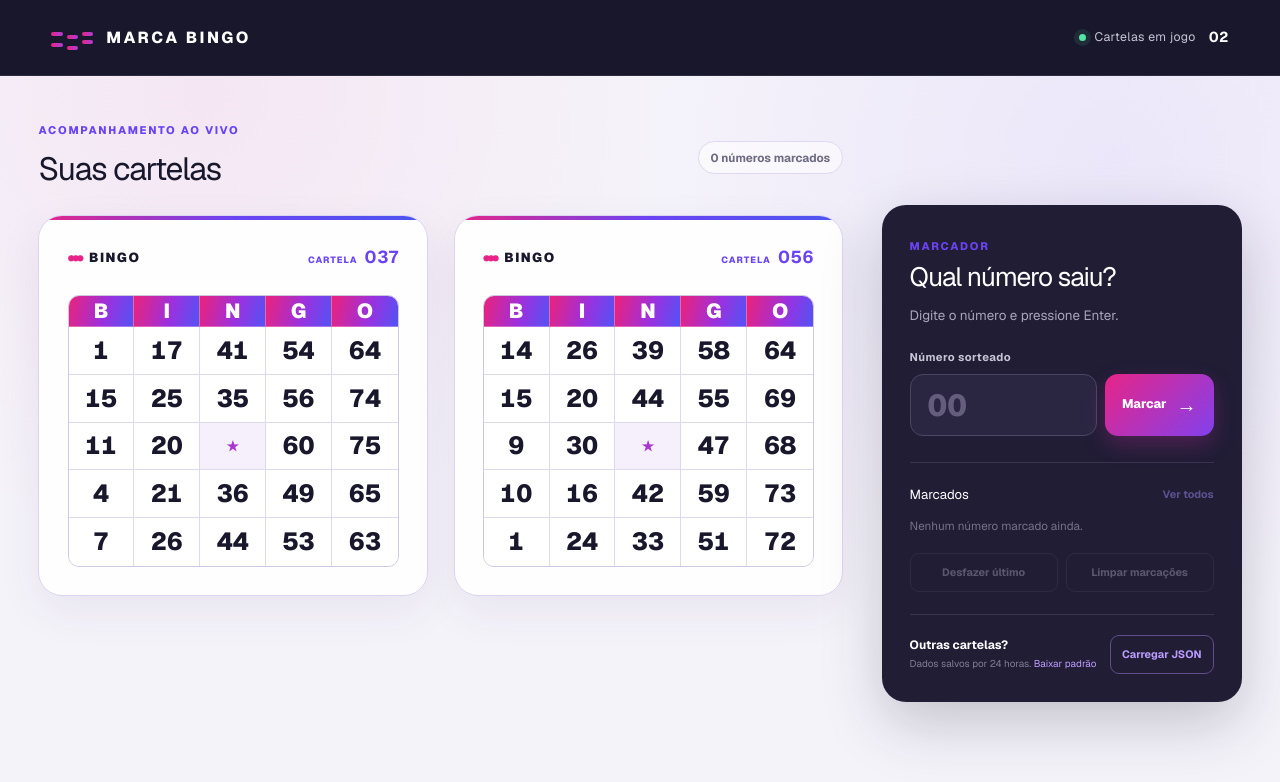
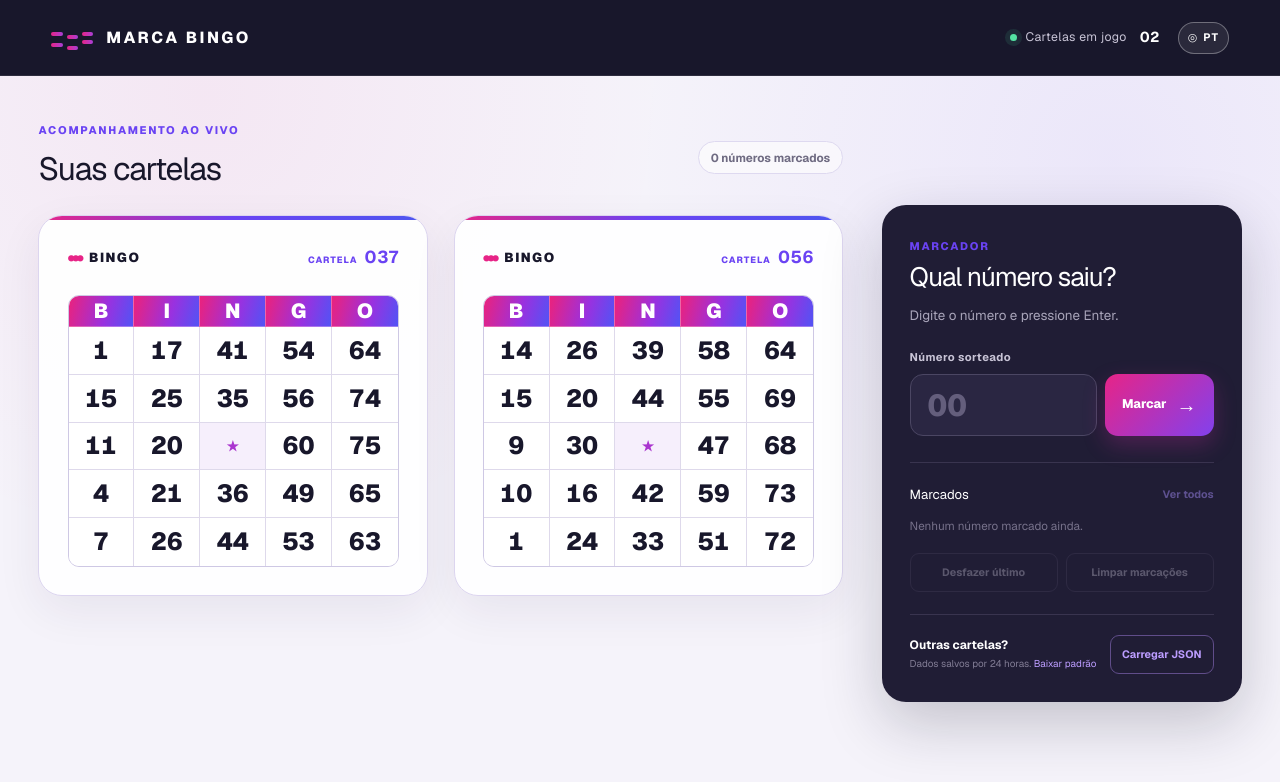
Before and after one commit to jhonedarts/mark-bingo, a Next.js app: page / in a window 1280 px wide. Shown: the top 782 px of the page. Built offline with nearby package versions, Linux system fonts and the light colour scheme.

Commit message:
Add language selector

```diff
--- a/app/bingo-client.tsx
+++ b/app/bingo-client.tsx
@@ -6,10 +6,208 @@ type CellValue = number | null;
 type BingoCard = { title: string; numbers: CellValue[][] };
 type Notice = { type: 'error' | 'info'; text: string } | null;
 type SavedGame = { expiresAt: number; cards: BingoCard[]; calledNumbers: number[] };
+type Locale = 'pt-BR' | 'es' | 'en';
+type SavedLocale = { expiresAt: number; locale: Locale };
+
+type Translation = {
+  brandLabel: string;
+  cardsInPlay: string;
+  changeLanguage: (language: string) => string;
+  cardComplete: (title: string) => string;
+  cardsComplete: (count: number) => string;
+  cardsPanelLabel: string;
+  liveTracking: string;
+  yourCards: string;
+  markedCount: (count: number) => string;
+  loadingCards: string;
+  noCards: string;
+  noCardsHint: string;
+  loadJson: string;
+  card: string;
+  freeSpace: string;
+  numberCell: (number: number, marked: boolean) => string;
+  controlPanelLabel: string;
+  marker: string;
+  whichNumber: string;
+  markInstruction: string;
+  loadInstruction: string;
+  calledNumber: string;
+  confirmNumber: string;
+  mark: string;
+  marked: string;
+  collapse: string;
+  showAll: string;
+  noMarkedNumbers: string;
+  undoLast: string;
+  clearMarks: string;
+  otherCards: string;
+  letsStart: string;
+  savedForOneDay: string;
+  downloadDefault: string;
+  uploadCardsHint: string;
+  storageError: string;
+  missingCardsError: string;
+  loadBeforeMarking: string;
+  invalidNumber: string;
+  absentNumber: (number: number) => string;
+  markRemoved: (number: number) => string;
+  importSuccess: (count: number) => string;
+  invalidJson: string;
+};
 
 const columns = ['B', 'I', 'N', 'G', 'O'];
 const storageKey = 'marca-bingo:game:v1';
+const localeStorageKey = 'marca-bingo:locale:v1';
 const storageDuration = 24 * 60 * 60 * 1000;
+const localeOrder: Locale[] = ['pt-BR', 'es', 'en'];
+const localeNames: Record<Locale, string> = {
+  'pt-BR': 'Português',
+  es: 'Español',
+  en: 'English',
+};
+const localeShortNames: Record<Locale, string> = {
+  'pt-BR': 'PT',
+  es: 'ES',
+  en: 'EN',
+};
+
+const translations: Record<Locale, Translation> = {
+  'pt-BR': {
+    brandLabel: 'Marcador de bingo',
+    cardsInPlay: 'Cartelas em jogo',
+    changeLanguage: (language) => `Alterar idioma para ${language}`,
+    cardComplete: (title) => `Cartela ${title} completa`,
+    cardsComplete: (count) => `${count} cartelas completas`,
+    cardsPanelLabel: 'Cartelas de bingo',
+    liveTracking: 'ACOMPANHAMENTO AO VIVO',
+    yourCards: 'Suas cartelas',
+    markedCount: (count) => `${count} números marcados`,
+    loadingCards: 'Carregando cartelas…',
+    noCards: 'Nenhuma cartela encontrada',
+    noCardsHint: 'Adicione public/cartelas.json ao projeto ou carregue um arquivo JSON abaixo.',
+    loadJson: 'Carregar JSON',
+    card: 'CARTELA',
+    freeSpace: 'Espaço livre',
+    numberCell: (number, marked) => `Número ${number}${marked ? ', marcado' : ''}`,
+    controlPanelLabel: 'Painel de marcação',
+    marker: 'MARCADOR',
+    whichNumber: 'Qual número saiu?',
+    markInstruction: 'Digite o número e pressione Enter.',
+    loadInstruction: 'Carregue uma cartela para habilitar a marcação.',
+    calledNumber: 'Número sorteado',
+    confirmNumber: 'Confirmar número',
+    mark: 'Marcar',
+    marked: 'Marcados',
+    collapse: 'Recolher',
+    showAll: 'Ver todos',
+    noMarkedNumbers: 'Nenhum número marcado ainda.',
+    undoLast: 'Desfazer último',
+    clearMarks: 'Limpar marcações',
+    otherCards: 'Outras cartelas?',
+    letsStart: 'Vamos começar?',
+    savedForOneDay: 'Dados salvos por 24 horas.',
+    downloadDefault: 'Baixar padrão',
+    uploadCardsHint: 'Carregue um JSON com até 4 cartelas.',
+    storageError: 'Não foi possível salvar os dados neste navegador.',
+    missingCardsError: 'Nenhuma cartela foi encontrada em public/cartelas.json. Carregue um JSON para começar.',
+    loadBeforeMarking: 'Carregue as cartelas antes de marcar números.',
+    invalidNumber: 'Digite um número inteiro de 1 a 75.',
+    absentNumber: (number) => `O número ${number} não está nestas cartelas.`,
+    markRemoved: (number) => `Marcação do número ${number} removida.`,
+    importSuccess: (count) => `${count} ${count === 1 ? 'cartela carregada' : 'cartelas carregadas'} e salvas neste navegador por 24 horas.`,
+    invalidJson: 'JSON inválido. Use de 1 a 4 cartelas no formato esperado.',
+  },
+  es: {
+    brandLabel: 'Marcador de bingo',
+    cardsInPlay: 'Cartones en juego',
+    changeLanguage: (language) => `Cambiar idioma a ${language}`,
+    cardComplete: (title) => `Cartón ${title} completo`,
+    cardsComplete: (count) => `${count} cartones completos`,
+    cardsPanelLabel: 'Cartones de bingo',
+    liveTracking: 'SEGUIMIENTO EN VIVO',
+    yourCards: 'Tus cartones',
+    markedCount: (count) => `${count} números marcados`,
+    loadingCards: 'Cargando cartones…',
+    noCards: 'No se encontraron cartones',
+    noCardsHint: 'Añade public/cartelas.json al proyecto o carga un archivo JSON a continuación.',
+    loadJson: 'Cargar JSON',
+    card: 'CARTÓN',
+    freeSpace: 'Espacio libre',
+    numberCell: (number, marked) => `Número ${number}${marked ? ', marcado' : ''}`,
+    controlPanelLabel: 'Panel de marcado',
+    marker: 'MARCADOR',
+    whichNumber: '¿Qué número salió?',
+    markInstruction: 'Escribe el número y presiona Enter.',
+    loadInstruction: 'Carga un cartón para habilitar el marcado.',
+    calledNumber: 'Número sorteado',
+    confirmNumber: 'Confirmar número',
+    mark: 'Marcar',
+    marked: 'Marcados',
+    collapse: 'Ocultar',
+    showAll: 'Ver todos',
+    noMarkedNumbers: 'Todavía no hay números marcados.',
+    undoLast: 'Deshacer último',
+    clearMarks: 'Borrar marcas',
+    otherCards: '¿Otros cartones?',
+    letsStart: '¿Empezamos?',
+    savedForOneDay: 'Datos guardados durante 24 horas.',
+    downloadDefault: 'Descargar predeterminado',
+    uploadCardsHint: 'Carga un JSON con hasta 4 cartones.',
+    storageError: 'No fue posible guardar los datos en este navegador.',
+    missingCardsError: 'No se encontró ningún cartón en public/cartelas.json. Carga un JSON para empezar.',
+    loadBeforeMarking: 'Carga los cartones antes de marcar números.',
+    invalidNumber: 'Escribe un número entero del 1 al 75.',
+    absentNumber: (number) => `El número ${number} no está en estos cartones.`,
+    markRemoved: (number) => `Se eliminó la marca del número ${number}.`,
+    importSuccess: (count) => `${count} ${count === 1 ? 'cartón cargado' : 'cartones cargados'} y guardados en este navegador durante 24 horas.`,
+    invalidJson: 'JSON no válido. Usa de 1 a 4 cartones con el formato esperado.',
+  },
+  en: {
+    brandLabel: 'Bingo marker',
+    cardsInPlay: 'Cards in play',
+    changeLanguage: (language) => `Change language to ${language}`,
+    cardComplete: (title) => `Card ${title} complete`,
+    cardsComplete: (count) => `${count} cards complete`,
+    cardsPanelLabel: 'Bingo cards',
+    liveTracking: 'LIVE TRACKING',
+    yourCards: 'Your cards',
+    markedCount: (count) => `${count} numbers marked`,
+    loadingCards: 'Loading cards…',
+    noCards: 'No cards found',
+    noCardsHint: 'Add public/cartelas.json to the project or upload a JSON file below.',
+    loadJson: 'Load JSON',
+    card: 'CARD',
+    freeSpace: 'Free space',
+    numberCell: (number, marked) => `Number ${number}${marked ? ', marked' : ''}`,
+    controlPanelLabel: 'Marking panel',
+    marker: 'MARKER',
+    whichNumber: 'What number was called?',
+    markInstruction: 'Enter the number and press Enter.',
+    loadInstruction: 'Load a card to enable marking.',
+    calledNumber: 'Called number',
+    confirmNumber: 'Confirm number',
+    mark: 'Mark',
+    marked: 'Marked',
+    collapse: 'Collapse',
+    showAll: 'Show all',
+    noMarkedNumbers: 'No numbers marked yet.',
+    undoLast: 'Undo last',
+    clearMarks: 'Clear marks',
+    otherCards: 'Other cards?',
+    letsStart: 'Ready to start?',
+    savedForOneDay: 'Data saved for 24 hours.',
+    downloadDefault: 'Download default',
+    uploadCardsHint: 'Load a JSON with up to 4 cards.',
+    storageError: 'Unable to save data in this browser.',
+    missingCardsError: 'No cards were found in public/cartelas.json. Load a JSON file to get started.',
+    loadBeforeMarking: 'Load cards before marking numbers.',
+    invalidNumber: 'Enter a whole number from 1 to 75.',
+    absentNumber: (number) => `Number ${number} is not on these cards.`,
+    markRemoved: (number) => `Mark for number ${number} removed.`,
+    importSuccess: (count) => `${count} ${count === 1 ? 'card' : 'cards'} loaded and saved in this browser for 24 hours.`,
+    invalidJson: 'Invalid JSON. Use 1 to 4 cards in the expected format.',
+  },
+};
 
 function isValidCard(value: unknown): value is BingoCard {
   if (!value || typeof value !== 'object') return false;
@@ -75,19 +273,42 @@ function readSavedGame(): SavedGame | null {
   }
 }
 
+function readSavedLocale(): Locale | null {
+  try {
+    const raw = window.localStorage.getItem(localeStorageKey);
+    if (!raw) return null;
+    const saved = JSON.parse(raw) as Partial<SavedLocale>;
+    if (
+      typeof saved.expiresAt !== 'number' ||
+      saved.expiresAt <= Date.now() ||
+      !localeOrder.includes(saved.locale as Locale)
+    ) {
+      window.localStorage.removeItem(localeStorageKey);
+      return null;
+    }
+    return saved.locale as Locale;
+  } catch {
+    window.localStorage.removeItem(localeStorageKey);
+    return null;
+  }
+}
+
 export default function Home() {
   const [cards, setCards] = useState<BingoCard[] | null>(null);
   const [calledNumbers, setCalledNumbers] = useState<Set<number>>(new Set());
   const [numberInput, setNumberInput] = useState('');
   const [notice, setNotice] = useState<Notice>(null);
   const [showHistory, setShowHistory] = useState(false);
+  const [locale, setLocale] = useState<Locale>('pt-BR');
   const inputRef = useRef<HTMLInputElement>(null);
   const fileRef = useRef<HTMLInputElement>(null);
 
+  const t = translations[locale];
   const activeCards = cards ?? [];
   const canMark = activeCards.length > 0;
   const winners = activeCards.filter((card) => hasBingo(card, calledNumbers));
   const sortedCalledNumbers = Array.from(calledNumbers).reverse();
+  const nextLocale = localeOrder[(localeOrder.indexOf(locale) + 1) % localeOrder.length];
 
   function persistGame(cardsToSave: BingoCard[], numbersToSave: Set<number>) {
     try {
@@ -100,9 +321,30 @@ export default function Home() {
         }),
       );
     } catch {
-      setNotice({ type: 'error', text: 'Não foi possível salvar os dados neste navegador.' });
+      setNotice({ type: 'error', text: t.storageError });
     }
   }
+
+  function changeLocale() {
+    setLocale(nextLocale);
+    try {
+      window.localStorage.setItem(
+        localeStorageKey,
+        JSON.stringify({ expiresAt: Date.now() + storageDuration, locale: nextLocale }),
+      );
+    } catch {
+      // The interface still changes language when storage is unavailable.
+    }
+  }
+
+  useEffect(() => {
+    const savedLocale = readSavedLocale();
+    if (savedLocale) setLocale(savedLocale);
+  }, []);
+
+  useEffect(() => {
+    document.documentElement.lang = locale;
+  }, [locale]);
 
   useEffect(() => {
     inputRef.current?.focus();
@@ -127,10 +369,7 @@ export default function Home() {
       } catch {
         if (!isCurrent) return;
         setCards([]);
-        setNotice({
-          type: 'error',
-          text: 'Nenhuma cartela foi encontrada em public/cartelas.json. Carregue um JSON para começar.',
-        });
+        setNotice({ type: 'error', text: translations['pt-BR'].missingCardsError });
       }
     }
 
@@ -141,12 +380,12 @@ export default function Home() {
   function markNumber(event: FormEvent<HTMLFormElement>) {
     event.preventDefault();
     if (!canMark) {
-      setNotice({ type: 'error', text: 'Carregue as cartelas antes de marcar números.' });
+      setNotice({ type: 'error', text: t.loadBeforeMarking });
       return;
     }
     const parsed = Number(numberInput);
     if (!numberInput.trim() || !Number.isInteger(parsed) || parsed < 1 || parsed > 75) {
-      setNotice({ type: 'error', text: 'Digite um número inteiro de 1 a 75.' });
+      setNotice({ type: 'error', text: t.invalidNumber });
       inputRef.current?.focus();
       return;
     }
@@ -155,7 +394,7 @@ export default function Home() {
     next.add(parsed);
     setCalledNumbers(next);
     setNumberInput('');
-    setNotice(appearsOnCard ? null : { type: 'info', text: `O número ${parsed} não está nestas cartelas.` });
+    setNotice(appearsOnCard ? null : { type: 'info', text: t.absentNumber(parsed) });
     persistGame(activeCards, next);
     inputRef.current?.focus();
   }
@@ -166,7 +405,7 @@ export default function Home() {
     const next = new Set(calledNumbers);
     next.delete(lastCalled);
     setCalledNumbers(next);
-    setNotice({ type: 'info', text: `Marcação do número ${lastCalled} removida.` });
+    setNotice({ type: 'info', text: t.markRemoved(lastCalled) });
     persistGame(activeCards, next);
     inputRef.current?.focus();
   }
@@ -189,12 +428,9 @@ export default function Home() {
       setCards(importedCards);
       setCalledNumbers(next);
       persistGame(importedCards, next);
-      setNotice({
-        type: 'info',
-        text: `${importedCards.length} ${importedCards.length === 1 ? 'cartela carregada' : 'cartelas carregadas'} e salvas neste navegador por 24 horas.`,
-      });
+      setNotice({ type: 'info', text: t.importSuccess(importedCards.length) });
     } catch {
-      setNotice({ type: 'error', text: 'JSON inválido. Use de 1 a 4 cartelas no formato esperado.' });
+      setNotice({ type: 'error', text: t.invalidJson });
     } finally {
       event.target.value = '';
       inputRef.current?.focus();
@@ -204,31 +440,36 @@ export default function Home() {
   return (
     <main className="app-shell">
       <header className="topbar">
-        <div className="brand" aria-label="Marcador de bingo">
+        <div className="brand" aria-label={t.brandLabel}>
           <span className="brand-mark" aria-hidden="true"><i /><i /><i /><i /><i /><i /></span>
           <span className="brand-name">MARCA BINGO</span>
         </div>
-        <div className="topbar-meta"><span className="live-dot" aria-hidden="true" /><span>Cartelas em jogo</span><strong>{activeCards.length.toString().padStart(2, '0')}</strong></div>
+        <div className="topbar-actions">
+          <div className="topbar-meta"><span className="live-dot" aria-hidden="true" /><span>{t.cardsInPlay}</span><strong>{activeCards.length.toString().padStart(2, '0')}</strong></div>
+          <button type="button" className="language-switch" onClick={changeLocale} aria-label={t.changeLanguage(localeNames[nextLocale])} title={t.changeLanguage(localeNames[nextLocale])}>
+            <span aria-hidden="true">◎</span><strong>{localeShortNames[locale]}</strong>
+          </button>
+        </div>
       </header>
 
       {winners.length > 0 && (
         <section className="bingo-alert" role="alert" aria-live="assertive">
           <span aria-hidden="true">★</span>
-          <div><strong>BINGO!</strong><small>{winners.length === 1 ? `Cartela ${winners[0].title} completa` : `${winners.length} cartelas completas`}</small></div>
+          <div><strong>BINGO!</strong><small>{winners.length === 1 ? t.cardComplete(winners[0].title) : t.cardsComplete(winners.length)}</small></div>
           <span aria-hidden="true">★</span>
         </section>
       )}
 
       <div className="workspace">
-        <section className="cards-panel" aria-label="Cartelas de bingo">
-          <div className="section-heading"><div><p>ACOMPANHAMENTO AO VIVO</p><h1>Suas cartelas</h1></div><span>{calledNumbers.size} números marcados</span></div>
+        <section className="cards-panel" aria-label={t.cardsPanelLabel}>
+          <div className="section-heading"><div><p>{t.liveTracking}</p><h1>{t.yourCards}</h1></div><span>{t.markedCount(calledNumbers.size)}</span></div>
           {cards === null ? (
-            <section className="empty-cards" aria-live="polite"><strong>Carregando cartelas…</strong></section>
+            <section className="empty-cards" aria-live="polite"><strong>{t.loadingCards}</strong></section>
           ) : activeCards.length === 0 ? (
             <section className="empty-cards" aria-live="polite">
-              <span aria-hidden="true">↥</span><h2>Nenhuma cartela encontrada</h2>
-              <p>Adicione <code>public/cartelas.json</code> ao projeto ou carregue um arquivo JSON abaixo.</p>
-              <button type="button" onClick={() => fileRef.current?.click()}>Carregar JSON</button>
+              <span aria-hidden="true">↥</span><h2>{t.noCards}</h2>
+              <p>{t.noCardsHint}</p>
+              <button type="button" onClick={() => fileRef.current?.click()}>{t.loadJson}</button>
             </section>
           ) : (
             <div className={`cards-grid cards-${activeCards.length}`}>
@@ -236,15 +477,15 @@ export default function Home() {
                 const winner = hasBingo(card, calledNumbers);
                 return (
                   <article className={`bingo-card${winner ? ' is-winner' : ''}`} key={`${card.title}-${cardIndex}`}>
-                    <div className="card-topline"><div className="mini-brand" aria-hidden="true"><span className="mini-mark">•••</span><span>BINGO</span></div><div className="card-title"><small>CARTELA</small><strong>{card.title}</strong></div></div>
+                    <div className="card-topline"><div className="mini-brand" aria-hidden="true"><span className="mini-mark">•••</span><span>BINGO</span></div><div className="card-title"><small>{t.card}</small><strong>{card.title}</strong></div></div>
                     {winner && <div className="winner-ribbon">BINGO!</div>}
-                    <div className="bingo-table" role="table" aria-label={`Cartela ${card.title}`}>
+                    <div className="bingo-table" role="table" aria-label={`${t.card} ${card.title}`}>
                       <div className="bingo-row bingo-header" role="row">{columns.map((column) => <div role="columnheader" key={column}>{column}</div>)}</div>
                       {card.numbers.map((row, rowIndex) => (
                         <div className="bingo-row" role="row" key={rowIndex}>
                           {row.map((number, columnIndex) => {
                             const marked = number === null || calledNumbers.has(number);
-                            return <div role="cell" className={`${marked ? 'marked' : ''}${number === null ? ' free' : ''}`} key={`${rowIndex}-${columnIndex}`} aria-label={number === null ? 'Espaço livre' : `Número ${number}${marked ? ', marcado' : ''}`}>{number === null ? <span aria-hidden="true">★</span> : number}</div>;
+                            return <div role="cell" className={`${marked ? 'marked' : ''}${number === null ? ' free' : ''}`} key={`${rowIndex}-${columnIndex}`} aria-label={number === null ? t.freeSpace : t.numberCell(number, marked)}>{number === null ? <span aria-hidden="true">★</span> : number}</div>;
                           })}
                         </div>
                       ))}
@@ -256,16 +497,16 @@ export default function Home() {
           )}
         </section>
 
-        <aside className="control-panel" aria-label="Painel de marcação">
-          <div className="control-title"><span>MARCADOR</span><h2>Qual número saiu?</h2><p>{canMark ? 'Digite o número e pressione Enter.' : 'Carregue uma cartela para habilitar a marcação.'}</p></div>
+        <aside className="control-panel" aria-label={t.controlPanelLabel}>
+          <div className="control-title"><span>{t.marker}</span><h2>{t.whichNumber}</h2><p>{canMark ? t.markInstruction : t.loadInstruction}</p></div>
           <form onSubmit={markNumber} className="number-form">
-            <label htmlFor="bingo-number">Número sorteado</label>
-            <div className="input-row"><input ref={inputRef} id="bingo-number" type="number" inputMode="numeric" min="1" max="75" autoComplete="off" placeholder="00" value={numberInput} disabled={!canMark} onChange={(event) => { setNumberInput(event.target.value); setNotice(null); }} /><button type="submit" className="confirm-button" aria-label="Confirmar número" disabled={!canMark}><span>Marcar</span><b aria-hidden="true">→</b></button></div>
+            <label htmlFor="bingo-number">{t.calledNumber}</label>
+            <div className="input-row"><input ref={inputRef} id="bingo-number" type="number" inputMode="numeric" min="1" max="75" autoComplete="off" placeholder="00" value={numberInput} disabled={!canMark} onChange={(event) => { setNumberInput(event.target.value); setNotice(null); }} /><button type="submit" className="confirm-button" aria-label={t.confirmNumber} disabled={!canMark}><span>{t.mark}</span><b aria-hidden="true">→</b></button></div>
           </form>
           {notice && <p className={`notice ${notice.type}`} role="status">{notice.text}</p>}
-          <div className="recent-section"><div className="recent-heading"><h3>Marcados</h3><button type="button" onClick={() => setShowHistory((value) => !value)} disabled={!sortedCalledNumbers.length}>{showHistory ? 'Recolher' : 'Ver todos'}</button></div>{sortedCalledNumbers.length ? <div className={`number-history${showHistory ? ' expanded' : ''}`}>{sortedCalledNumbers.map((number, index) => <span className={index === 0 ? 'latest' : ''} key={number}>{number}</span>)}</div> : <p className="empty-history">Nenhum número marcado ainda.</p>}</div>
-          <div className="panel-actions"><button type="button" onClick={undoLast} disabled={!calledNumbers.size}>Desfazer último</button><button type="button" onClick={clearMarks} disabled={!calledNumbers.size}>Limpar marcações</button></div>
-          <div className="json-loader"><div><strong>{canMark ? 'Outras cartelas?' : 'Vamos começar?'}</strong><span>{canMark ? <>Dados salvos por 24 horas. <a href="./cartelas.json" download>Baixar padrão</a></> : 'Carregue um JSON com até 4 cartelas.'}</span></div><button type="button" onClick={() => fileRef.current?.click()}>Carregar JSON</button><input ref={fileRef} type="file" accept="application/json,.json" onChange={loadJson} hidden /></div>
+          <div className="recent-section"><div className="recent-heading"><h3>{t.marked}</h3><button type="button" onClick={() => setShowHistory((value) => !value)} disabled={!sortedCalledNumbers.length}>{showHistory ? t.collapse : t.showAll}</button></div>{sortedCalledNumbers.length ? <div className={`number-history${showHistory ? ' expanded' : ''}`}>{sortedCalledNumbers.map((number, index) => <span className={index === 0 ? 'latest' : ''} key={number}>{number}</span>)}</div> : <p className="empty-history">{t.noMarkedNumbers}</p>}</div>
+          <div className="panel-actions"><button type="button" onClick={undoLast} disabled={!calledNumbers.size}>{t.undoLast}</button><button type="button" onClick={clearMarks} disabled={!calledNumbers.size}>{t.clearMarks}</button></div>
+          <div className="json-loader"><div><strong>{canMark ? t.otherCards : t.letsStart}</strong><span>{canMark ? <>{t.savedForOneDay} <a href="./cartelas.json" download>{t.downloadDefault}</a></> : t.uploadCardsHint}</span></div><button type="button" onClick={() => fileRef.current?.click()}>{t.loadJson}</button><input ref={fileRef} type="file" accept="application/json,.json" onChange={loadJson} hidden /></div>
         </aside>
       </div>
     </main>
--- a/app/globals.css
+++ b/app/globals.css
@@ -59,6 +59,33 @@ button { cursor: pointer; }
 .brand-mark i:nth-child(5) { transform: translateY(6px); }
 .topbar-meta { gap: 9px; color: #c8c4d6; font-size: 0.77rem; letter-spacing: 0.03em; }
 .topbar-meta strong { margin-left: 4px; color: white; font-size: 0.9rem; }
+ .topbar-actions {
+  display: flex;
+  align-items: center;
+  gap: 18px;
+ }
+ .language-switch {
+  min-width: 51px;
+  height: 32px;
+  display: inline-flex;
+  align-items: center;
+  justify-content: center;
+  gap: 5px;
+  padding: 0 9px;
+  border: 1px solid rgba(255, 255, 255, 0.32);
+  border-radius: 999px;
+  color: white;
+  background: rgba(255, 255, 255, 0.08);
+  font-size: 0.68rem;
+  letter-spacing: 0.08em;
+  transition: border-color 160ms ease, background 160ms ease, transform 160ms ease;
+ }
+ .language-switch:hover, .language-switch:focus-visible {
+  border-color: #ffcf32;
+  background: rgba(255, 207, 50, 0.16);
+  outline: none;
+ }
+ .language-switch:active { transform: scale(0.96); }
 .live-dot {
   width: 7px;
   height: 7px;
```
